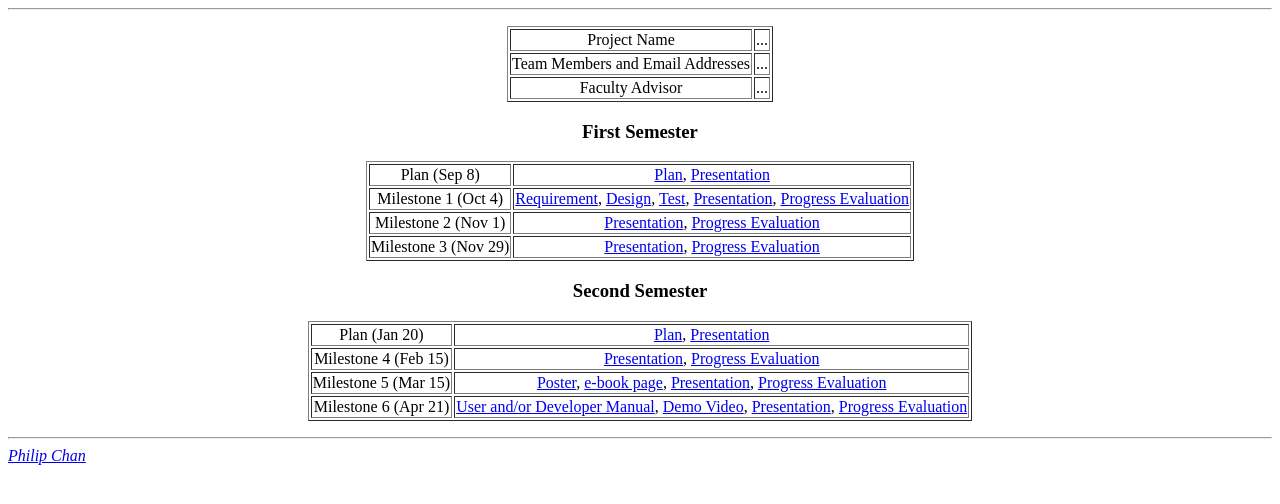
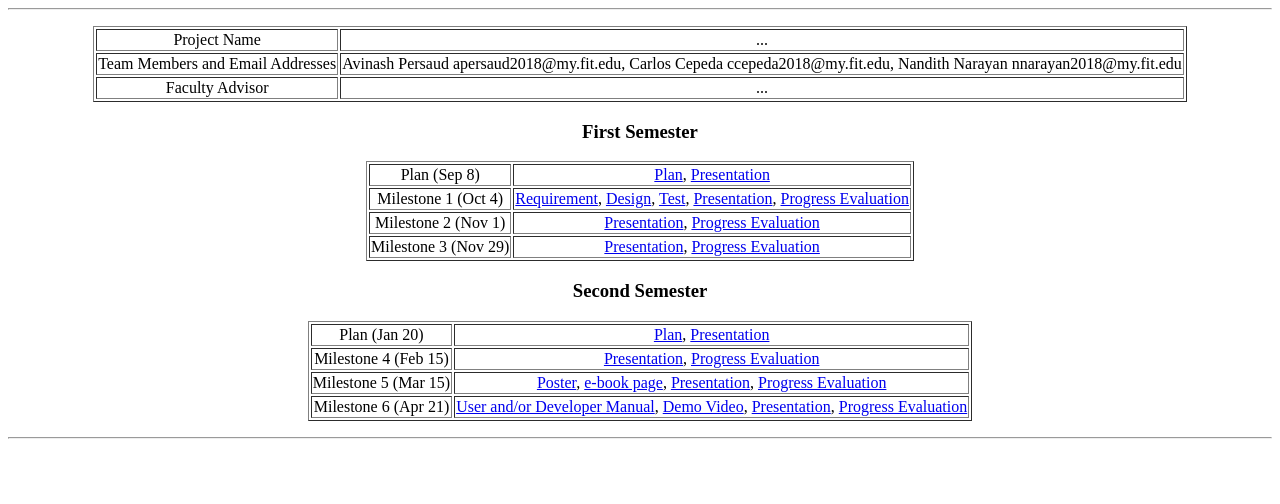
Before and after one commit to Nandith-Narayan/Senior-Design-Project, a plain HTML site: page index.html in a window 1280 px wide. Drawn offline with Linux system fonts and the light colour scheme.

Commit message:
Update index.html

```diff
--- a/index.html
+++ b/index.html
@@ -15,7 +15,7 @@
           <TD>...</TD>
 	<TR align=center>
           <TD>Team Members and Email Addresses</TD>
-          <TD>...</TD>
+          <TD>Avinash Persaud apersaud2018@my.fit.edu, Carlos Cepeda ccepeda2018@my.fit.edu, Nandith Narayan nnarayan2018@my.fit.edu</TD>
 	<TR align=center>
           <TD>Faculty Advisor</TD>
           <TD>...</TD></TR>
@@ -62,5 +62,4 @@
 
 <p>
 <hr>
-<address><a href="http://www.cs.fit.edu/~pkc/">Philip Chan</a></address>
 </body> </html>
```
